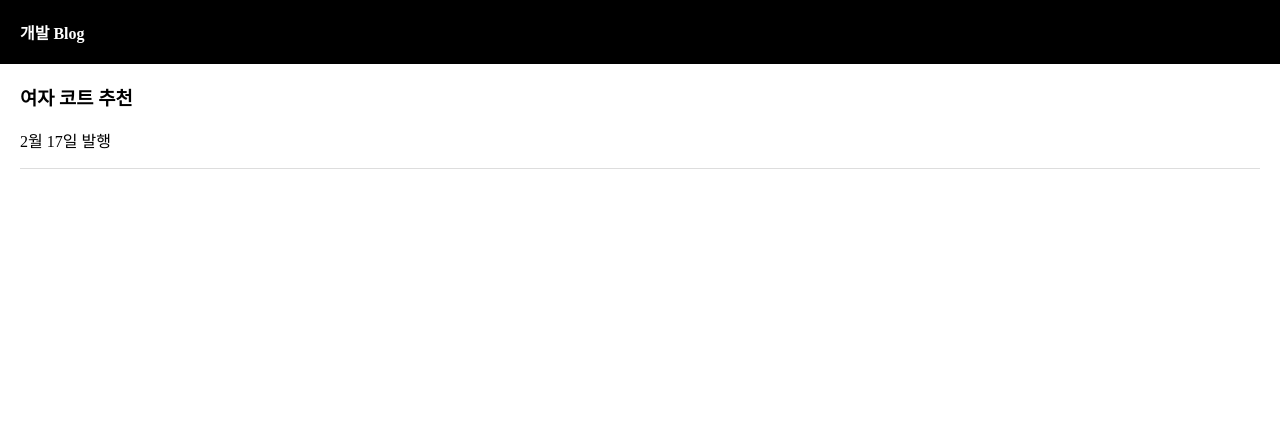
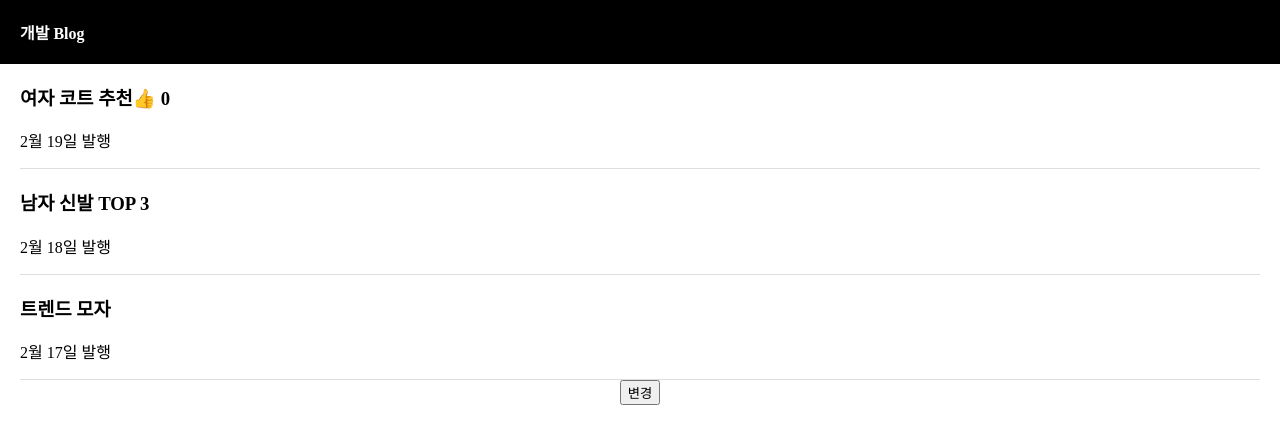
Before and after one commit to alsruddl0805/Project_Copy, a React (Create React App) app in the folder blog/: page / in a window 1280 px wide. Shown: the top 444 px of the page. Built offline with nearby package versions, Linux system fonts and the light colour scheme.

Commit message:
useState 변경함수() / deep copy

```diff
--- a/blog/src/App.css
+++ b/blog/src/App.css
@@ -21,6 +21,9 @@ body {
   padding: 0;
   list-style: none;
   text-align: left;
+}
+
+.list li {
   border-bottom: 1px solid #ddd;
 }
 
--- a/blog/src/App.js
+++ b/blog/src/App.js
@@ -6,7 +6,15 @@ function App() {
   state : 변수 대신 쓰는 데이터 저장공간 (useState()를 사용하여 만들어야 함)
   장점 ) state는 변경되면 HTML이 자동으로 재렌더링이 되기 때문에, 새로고침 없이도 부드럽게 변경 됨
   */
-  let [a, b] = useState('여자 코트 추천'); // => [작성한 string 문자열, <-를 수정하기 위한 데이터]
+  let [title, b] = useState(['여자 코트 추천', '남자 신발 TOP 3', '트렌드 모자']); // => [작성한 string 문자열, <-를 수정하기 위한 데이터]
+  let [likeNum, likeUpdate] = useState(0);
+
+  function modifyTitle() {
+    // 복사 : deep copy 해서 수정 (값 공유 X)
+    let newArr = [...title];
+    newArr[0] = '남자 코트 추천';
+    b(newArr);
+}
 
   return (
     // JSX 문법 (HTML 대용)
@@ -14,12 +22,26 @@ function App() {
       <div className="black-nav">
         <div>개발 Blog</div>
       </div>
+
       <ul className="list">
         <li>
-          <h3>{a}</h3>
+          <h3>
+            {title[0]}
+            <span onClick={ () => {likeUpdate(likeNum + 1)} }>👍</span> <span>{likeNum}</span>
+            </h3>
+          <p>2월 19일 발행</p>
+        </li>
+        <li>
+          <h3>{title[1]}</h3>
+          <p>2월 18일 발행</p>
+        </li>
+        <li>
+          <h3>{title[2]}</h3>
           <p>2월 17일 발행</p>
         </li>
       </ul>
+
+      <button type="button" onClick={modifyTitle}>변경</button>
     </div>
   );
 }
```
